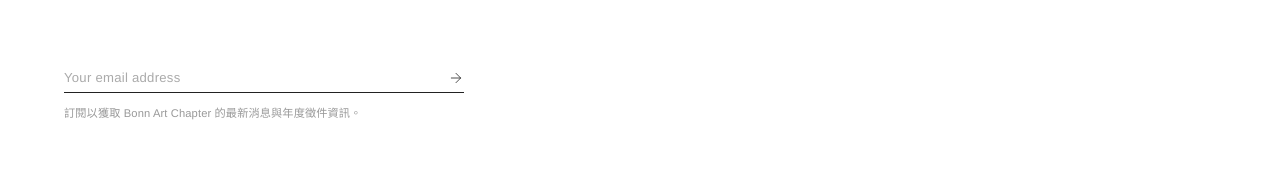
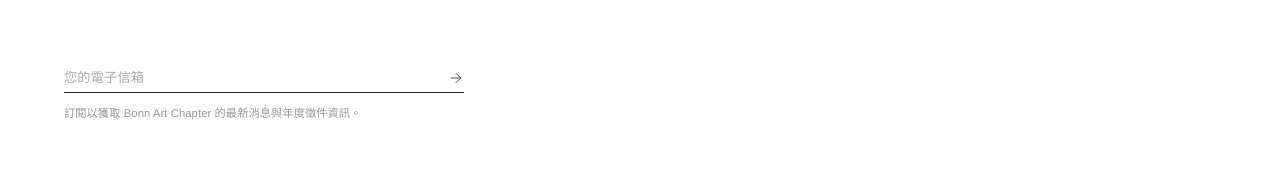
Before and after one commit to bonnartchapter/Webside, a React (Vite) app: page / in a window 1280 px wide. Shown: the part 1476-1648 px from the top of the page. Built offline with nearby package versions, Linux system fonts and the light colour scheme; a web font is replaced by a local one.

Commit message:
feat: link live Formspree ID mojbpzdn for elegant background newsletter subscription

```diff
--- a/src/App.jsx
+++ b/src/App.jsx
@@ -39,6 +39,32 @@ function AppContent({ lang, setLang }) {
   const isHome = location.pathname === '/';
   const [selectedArtist, setSelectedArtist] = useState(null);
   const [isScrolled, setIsScrolled] = useState(false);
+  const [email, setEmail] = useState('');
+  const [subscribeStatus, setSubscribeStatus] = useState('idle'); // 'idle', 'submitting', 'success', 'error'
+
+  const handleSubscribe = async (e) => {
+    e.preventDefault();
+    if (!email) return;
+    setSubscribeStatus('submitting');
+    try {
+      const response = await fetch('https://formspree.io/f/mojbpzdn', {
+        method: 'POST',
+        headers: {
+          'Content-Type': 'application/json',
+          'Accept': 'application/json'
+        },
+        body: JSON.stringify({ email })
+      });
+      if (response.ok) {
+        setSubscribeStatus('success');
+        setEmail('');
+      } else {
+        setSubscribeStatus('error');
+      }
+    } catch (err) {
+      setSubscribeStatus('error');
+    }
+  };
 
   // Reset selectedArtist when route changes
   useEffect(() => {
@@ -162,21 +188,46 @@ function AppContent({ lang, setLang }) {
         {/* Email Signup Area */}
         <div className="footer-middle">
           <div className="email-signup-wrapper">
-            <div className="email-signup-input-row">
-              <input type="email" placeholder="Your email address" className="email-input" />
-              <button className="email-submit-btn" aria-label="Subscribe">
+            {subscribeStatus === 'success' ? (
+              <div className="email-success-message" style={{ color: 'var(--text-color)', fontSize: '0.85rem', letterSpacing: '0.05em', fontWeight: '500', minHeight: '35px', display: 'flex', alignItems: 'center' }}>
+                ✓ {lang === 'CH' ? '感謝您的訂閱！' : 'THANK YOU FOR YOUR SUBSCRIPTION.'}
+              </div>
+            ) : (
+              <form onSubmit={handleSubscribe} className="email-signup-input-row">
+                <input
+                  type="email"
+                  placeholder={lang === 'CH' ? '您的電子信箱' : 'Your email address'}
+                  className="email-input"
+                  value={email}
+                  onChange={(e) => setEmail(e.target.value)}
+                  disabled={subscribeStatus === 'submitting'}
+                  required
+                />
+                <button type="submit" className="email-submit-btn" aria-label="Subscribe" disabled={subscribeStatus === 'submitting'}>
+                  {subscribeStatus === 'submitting' ? (
+                    <span className="email-loading-spinner" />
+                  ) : (
                     <svg width="20" height="20" viewBox="0 0 24 24" fill="none" stroke="currentColor" strokeWidth="1.2" strokeLinecap="round" strokeLinejoin="round">
                       <line x1="5" y1="12" x2="19" y2="12"></line>
                       <polyline points="12 5 19 12 12 19"></polyline>
                     </svg>
+                  )}
                 </button>
-            </div>
+              </form>
+            )}
+            {subscribeStatus === 'error' && (
+              <p className="email-disclaimer" style={{ color: '#ff3b30', marginTop: '0.2rem' }}>
+                {lang === 'CH' ? '訂閱失敗，請稍後再試。' : 'Subscription failed, please try again later.'}
+              </p>
+            )}
+            {subscribeStatus !== 'success' && (
               <p className="email-disclaimer">
                 {lang === 'CH'
                   ? '訂閱以獲取 Bonn Art Chapter 的最新消息與年度徵件資訊。'
                   : 'Subscribe to receive the latest updates and annual open call news from Bonn Art Chapter.'
                 }
               </p>
+            )}
           </div>
         </div>
 
```
Lines whose indentation alone changed are shown as unchanged.
